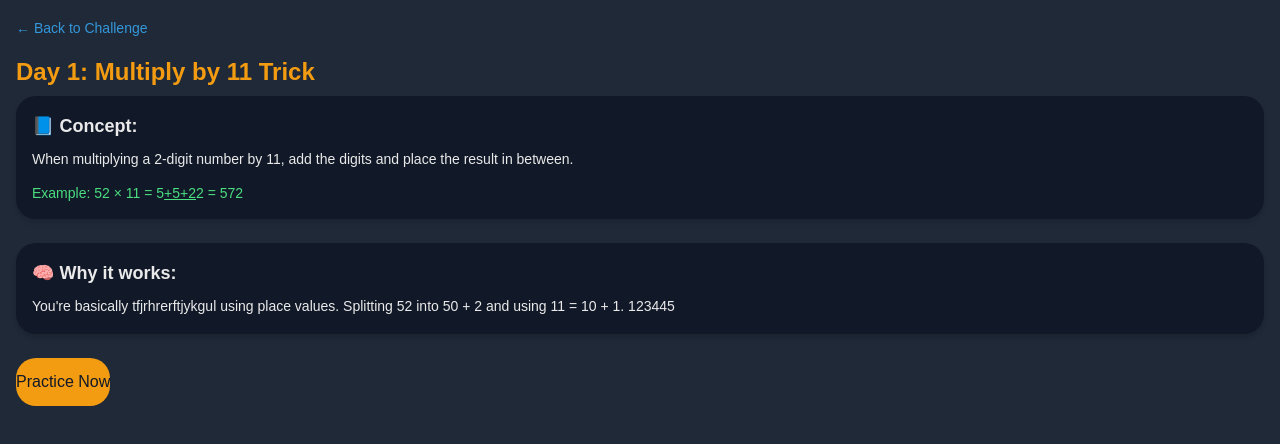
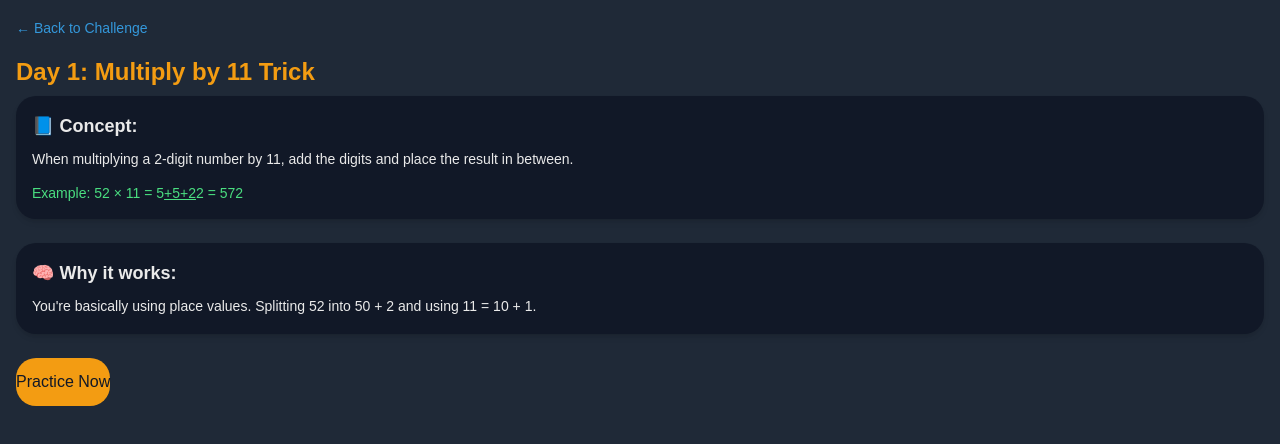
Before and after one commit to Ashutoshkr23/brightmindslab, a Next.js app: page /challenge/math/day/1/revise in a window 1280 px wide. Shown: the top 444 px of the page. Built offline with nearby package versions, Linux system fonts and the light colour scheme.

Commit message:
fix error

```diff
--- a/app/challenge/english/day/[day]/page.tsx
+++ b/app/challenge/english/day/[day]/page.tsx
@@ -1,4 +1,4 @@
-import { use } from "react";
+//import { use } from "react";
 import Link from "next/link";
 
 interface Props {
--- a/app/challenge/math/day/[day]/revise/page.tsx
+++ b/app/challenge/math/day/[day]/revise/page.tsx
@@ -31,7 +31,7 @@ export default function ReviseConceptPage() {
       <section className="bg-dark p-4 rounded-xl shadow-md mb-6">
         <h2 className="text-lg font-semibold mb-2 text-light">🧠 Why it works:</h2>
         <p className="text-sm text-light leading-relaxed">
-          You're basically    tfjrhrerftjykgul using place values. Splitting 52 into 50 + 2 and using 11 = 10 + 1. 123445
+          You&apos;re basically using place values. Splitting 52 into 50 + 2 and using 11 = 10 + 1.
         </p>
       </section>
 
--- a/app/challenge/math/day/[day]/task/[task]/practice/page.tsx
+++ b/app/challenge/math/day/[day]/task/[task]/practice/page.tsx
@@ -1,4 +1,4 @@
-import { use } from "react";
+//import { use } from "react";
 import Link from "next/link";
 
 interface Props {
--- a/app/challenge/math/day/[day]/task/[task]/revise/page.tsx
+++ b/app/challenge/math/day/[day]/task/[task]/revise/page.tsx
@@ -1,6 +1,6 @@
 'use client';
 
-import { use } from "react";
+//import { use } from "react";
 import Link from "next/link";
 
 interface Props {
--- a/app/challenge/math/page.tsx
+++ b/app/challenge/math/page.tsx
@@ -13,6 +13,7 @@ export default function MathDayPage({ params }: { params: { day: string } }) {
     const savedDay = localStorage.getItem('math-day');
     const progress = savedDay ? parseInt(savedDay) : 1;
     setCurrentDay(progress);
+    console.log(currentDay)
 
     if (dayNumber > progress) {
       alert('🚫 This day is not unlocked yet!');
--- a/app/dashboard/page.tsx
+++ b/app/dashboard/page.tsx
@@ -3,7 +3,7 @@
 
 import Link from 'next/link';
 import { useRouter } from 'next/navigation';
-import { useEffect, useState } from 'react';
+import { useState } from 'react';
 
 const Dashboard = () => {
   const router = useRouter();
--- a/app/layout.tsx
+++ b/app/layout.tsx
@@ -1,5 +1,5 @@
 import type { Metadata, Viewport } from "next";
-import Script from "next/script";
+//import Script from "next/script";
 import { Geist, Geist_Mono } from "next/font/google";
 import "./globals.css";
 
```
